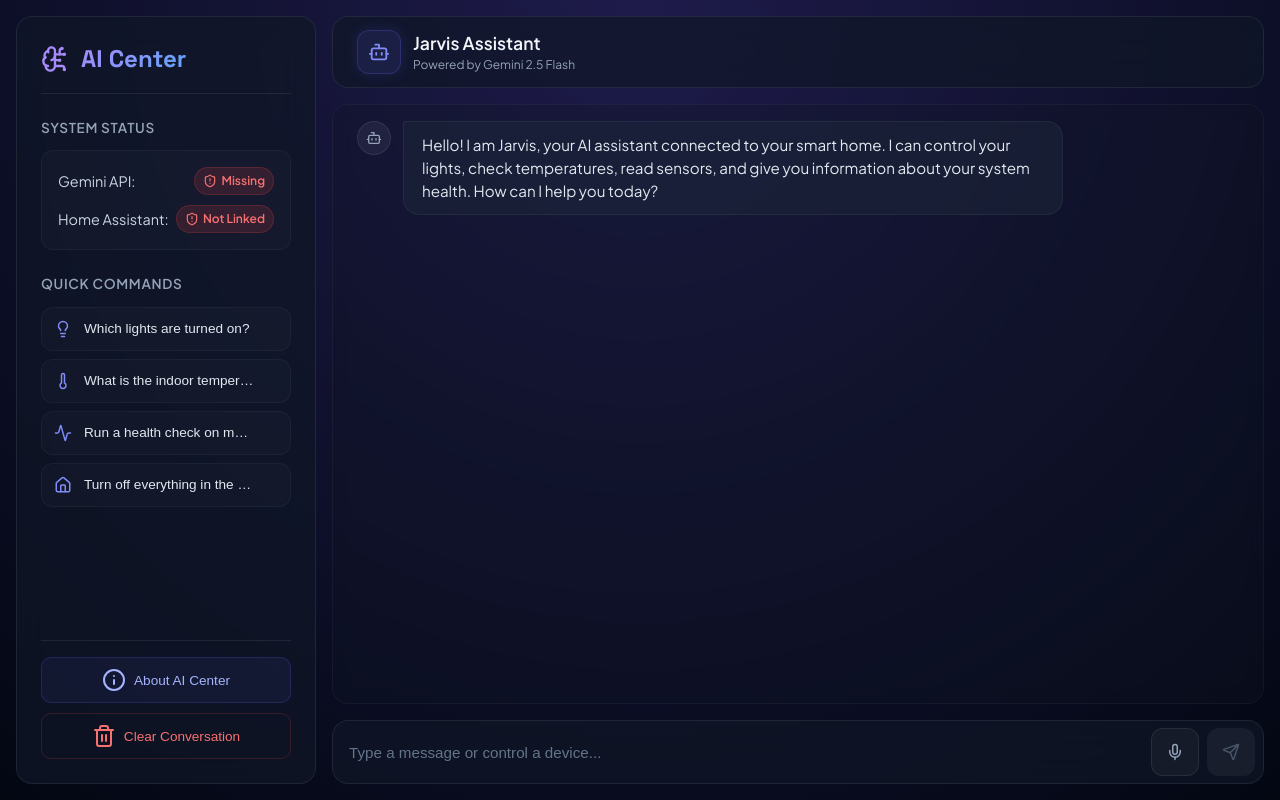
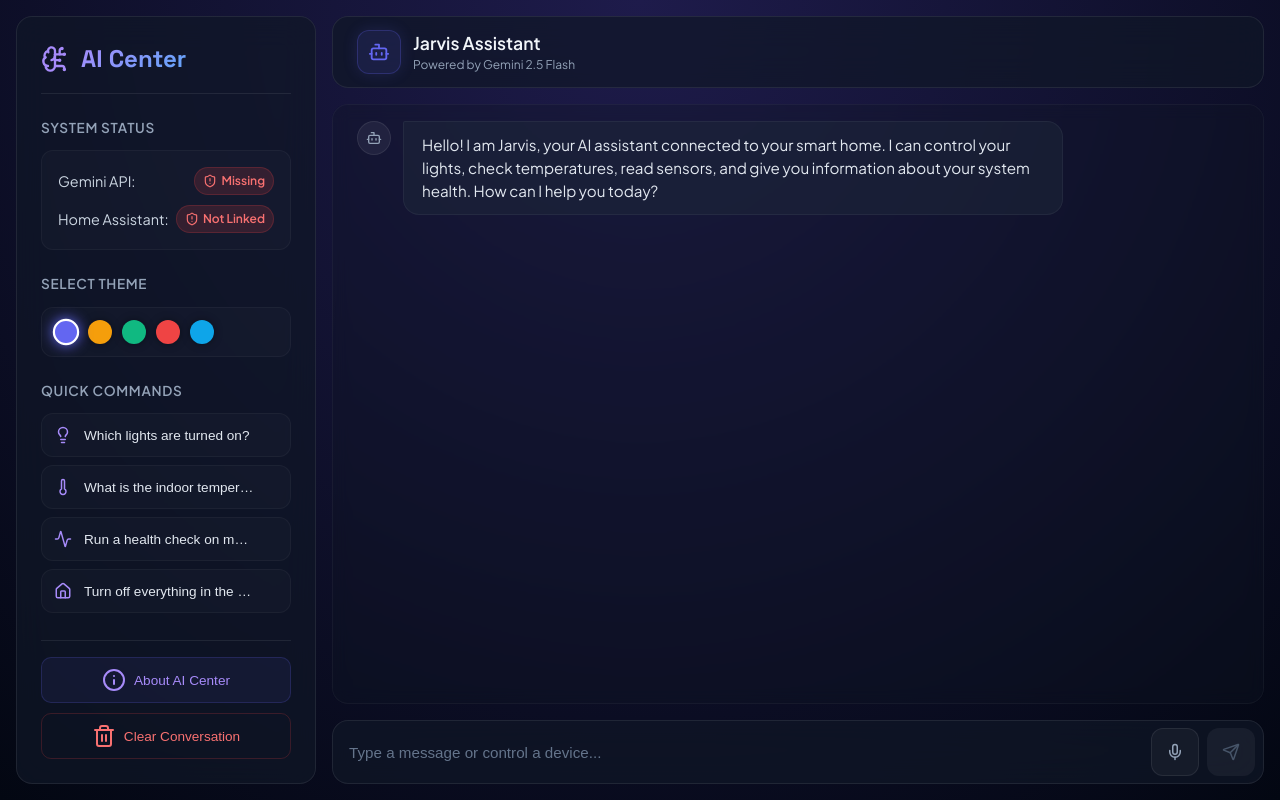
Before and after one commit to inzone1941-afk/AI-Center, a React (Vite) app in the folder ai-assistant/: page / in a window 1280 px wide. Built offline with nearby package versions, Linux system fonts and the light colour scheme; no server answers.

Commit message:
feat: implement 5 gorgeous color themes (Indigo, Amber, Emerald, Crimson, Ocean Breeze) with live sidebar toggle and persistence

```diff
--- a/ai-assistant/config.yaml
+++ b/ai-assistant/config.yaml
@@ -1,5 +1,5 @@
 name: "AI Center Assistant"
-version: "1.2.1"
+version: "1.3.0"
 slug: "ai_center_assistant"
 description: "En intelligent AI-assistent (Jarvis) för ditt smarta hem drivet av Gemini 2.5."
 url: "https://github.com/inzone1941-afk/AI-Center"
--- a/ai-assistant/src/App.css
+++ b/ai-assistant/src/App.css
@@ -1,4 +1,14 @@
 .app-container {
+  /* Theme Variables (Default Indigo Natt) */
+  --theme-bg: radial-gradient(circle at 50% 0%, #1e1b4b 0%, #030712 100%);
+  --theme-accent: #6366f1;
+  --theme-accent-hover: #4f46e5;
+  --theme-accent-rgb: 99, 102, 241;
+  --theme-accent-sec: #a78bfa;
+  --theme-accent-grad: linear-gradient(135deg, #a78bfa 0%, #60a5fa 100%);
+  --theme-glass-bg: rgba(17, 24, 39, 0.7);
+  --theme-glass-border: rgba(255, 255, 255, 0.08);
+
   display: flex;
   width: 100vw;
   height: 100vh;
@@ -6,7 +16,52 @@
   box-sizing: border-box;
   gap: 16px;
   overflow: hidden;
-  background: radial-gradient(circle at 50% 0%, #1e1b4b 0%, #030712 100%);
+  background: var(--theme-bg);
+}
+
+/* Theme configurations */
+.app-container.theme-amber {
+  --theme-bg: radial-gradient(circle at 50% 0%, #201300 0%, #09090b 100%);
+  --theme-accent: #f59e0b;
+  --theme-accent-hover: #d97706;
+  --theme-accent-rgb: 245, 158, 11;
+  --theme-accent-sec: #f43f5e;
+  --theme-accent-grad: linear-gradient(135deg, #f59e0b 0%, #f43f5e 100%);
+  --theme-glass-bg: rgba(15, 15, 20, 0.85);
+  --theme-glass-border: rgba(245, 158, 11, 0.15);
+}
+
+.app-container.theme-emerald {
+  --theme-bg: radial-gradient(circle at 50% 0%, #022c22 0%, #020617 100%);
+  --theme-accent: #10b981;
+  --theme-accent-hover: #059669;
+  --theme-accent-rgb: 16, 185, 129;
+  --theme-accent-sec: #34d399;
+  --theme-accent-grad: linear-gradient(135deg, #34d399 0%, #06b6d4 100%);
+  --theme-glass-bg: rgba(15, 23, 42, 0.75);
+  --theme-glass-border: rgba(16, 185, 129, 0.12);
+}
+
+.app-container.theme-crimson {
+  --theme-bg: radial-gradient(circle at 50% 0%, #450a0a 0%, #09090b 100%);
+  --theme-accent: #ef4444;
+  --theme-accent-hover: #dc2626;
+  --theme-accent-rgb: 239, 68, 68;
+  --theme-accent-sec: #f43f5e;
+  --theme-accent-grad: linear-gradient(135deg, #ef4444 0%, #ec4899 100%);
+  --theme-glass-bg: rgba(18, 18, 24, 0.85);
+  --theme-glass-border: rgba(239, 68, 68, 0.12);
+}
+
+.app-container.theme-sky {
+  --theme-bg: radial-gradient(circle at 50% 0%, #0c4a6e 0%, #020617 100%);
+  --theme-accent: #0ea5e9;
+  --theme-accent-hover: #0284c7;
+  --theme-accent-rgb: 14, 165, 233;
+  --theme-accent-sec: #38bdf8;
+  --theme-accent-grad: linear-gradient(135deg, #38bdf8 0%, #818cf8 100%);
+  --theme-glass-bg: rgba(15, 23, 42, 0.75);
+  --theme-glass-border: rgba(14, 165, 233, 0.12);
 }
 
 /* Sidebar Styles */
@@ -32,7 +87,7 @@
 .brand-icon {
   width: 28px;
   height: 28px;
-  color: #a78bfa;
+  color: var(--theme-accent-sec);
 }
 
 .brand h2 {
@@ -40,7 +95,7 @@
   margin: 0;
   font-size: 1.5rem;
   font-weight: 700;
-  background: linear-gradient(135deg, #a78bfa 0%, #60a5fa 100%);
+  background: var(--theme-accent-grad);
   -webkit-background-clip: text;
   -webkit-text-fill-color: transparent;
 }
@@ -93,9 +148,9 @@
 }
 
 .badge.success {
-  background: rgba(16, 185, 129, 0.15);
-  color: #34d399;
-  border: 1px solid rgba(16, 185, 129, 0.2);
+  background: rgba(var(--theme-accent-rgb), 0.15);
+  color: var(--theme-accent);
+  border: 1px solid rgba(var(--theme-accent-rgb), 0.2);
 }
 
 .badge.danger {
@@ -144,7 +199,7 @@
   width: 16px;
   height: 16px;
   animation: spin 1.5s linear infinite;
-  color: #6366f1;
+  color: var(--theme-accent);
 }
 
 @keyframes spin {
@@ -182,15 +237,15 @@
 }
 
 .quick-btn:hover {
-  background: rgba(99, 102, 241, 0.08);
-  border-color: rgba(99, 102, 241, 0.3);
+  background: rgba(var(--theme-accent-rgb), 0.08);
+  border-color: rgba(var(--theme-accent-rgb), 0.3);
   transform: translateX(4px);
 }
 
 .quick-btn .btn-icon {
   width: 18px;
   height: 18px;
-  color: #818cf8;
+  color: var(--theme-accent-sec);
   flex-shrink: 0;
 }
 
@@ -207,7 +262,7 @@
   opacity: 0;
   transform: translateX(-4px);
   transition: all 0.2s ease;
-  color: #818cf8;
+  color: var(--theme-accent-sec);
 }
 
 .quick-btn:hover .arrow {
@@ -231,19 +286,19 @@
   gap: 8px;
   width: 100%;
   padding: 10px;
-  background: rgba(99, 102, 241, 0.08);
-  border: 1px solid rgba(99, 102, 241, 0.2);
+  background: rgba(var(--theme-accent-rgb), 0.08);
+  border: 1px solid rgba(var(--theme-accent-rgb), 0.2);
   border-radius: 10px;
-  color: #a5b4fc;
+  color: var(--theme-accent-sec);
   cursor: pointer;
   transition: all 0.2s ease;
   font-size: 0.85rem;
 }
 
 .about-btn:hover {
-  background: rgba(99, 102, 241, 0.15);
-  border-color: rgba(99, 102, 241, 0.4);
-  color: #c7d2fe;
+  background: rgba(var(--theme-accent-rgb), 0.15);
+  border-color: rgba(var(--theme-accent-rgb), 0.4);
+  color: #ffffff;
 }
 
 .clear-btn {
@@ -294,14 +349,14 @@
   width: 42px;
   height: 42px;
   border-radius: 12px;
-  background: rgba(99, 102, 241, 0.12);
-  border: 1px solid rgba(99, 102, 241, 0.25);
+  background: rgba(var(--theme-accent-rgb), 0.12);
+  border: 1px solid rgba(var(--theme-accent-rgb), 0.25);
   display: flex;
   align-items: center;
   justify-content: center;
-  color: #818cf8;
+  color: var(--theme-accent);
   flex-shrink: 0;
-  box-shadow: 0 0 15px rgba(99, 102, 241, 0.15);
+  box-shadow: 0 0 15px rgba(var(--theme-accent-rgb), 0.15);
 }
 
 .avatar-icon {
@@ -370,8 +425,8 @@
 }
 
 .user-wrapper .message-avatar {
-  background: rgba(99, 102, 241, 0.2);
-  border-color: rgba(99, 102, 241, 0.4);
+  background: rgba(var(--theme-accent-rgb), 0.2);
+  border-color: rgba(var(--theme-accent-rgb), 0.4);
 }
 
 .message-bubble {
@@ -389,7 +444,7 @@
 }
 
 .user-bubble {
-  background: linear-gradient(135deg, #6366f1 0%, #4f46e5 100%);
+  background: linear-gradient(135deg, var(--theme-accent) 0%, var(--theme-accent-hover) 100%);
   border: 1px solid rgba(255, 255, 255, 0.1);
   border-top-right-radius: 2px;
   color: #ffffff;
@@ -519,7 +574,7 @@
   width: 48px;
   height: 48px;
   border-radius: 12px;
-  background: linear-gradient(135deg, #6366f1 0%, #4f46e5 100%);
+  background: linear-gradient(135deg, var(--theme-accent) 0%, var(--theme-accent-hover) 100%);
   border: none;
   color: white;
   display: flex;
@@ -531,7 +586,7 @@
 
 .send-btn:hover:not(:disabled) {
   transform: scale(1.05);
-  box-shadow: 0 0 12px rgba(99, 102, 241, 0.4);
+  box-shadow: 0 0 12px rgba(var(--theme-accent-rgb), 0.4);
 }
 
 .send-btn:disabled {
@@ -794,6 +849,39 @@
   }
 }
 
+/* Theme Selector styles */
+.theme-selector {
+  display: flex;
+  gap: 10px;
+  padding: 12px;
+  background: rgba(255, 255, 255, 0.02);
+  border: 1px solid rgba(255, 255, 255, 0.04);
+  border-radius: 12px;
+  align-items: center;
+  justify-content: flex-start;
+}
+
+.theme-dot {
+  width: 24px;
+  height: 24px;
+  border-radius: 50%;
+  border: 2px solid transparent;
+  cursor: pointer;
+  transition: all 0.2s ease;
+  padding: 0;
+  box-shadow: 0 0 8px rgba(0, 0, 0, 0.4);
+}
+
+.theme-dot:hover {
+  transform: scale(1.15);
+}
+
+.theme-dot.active {
+  border-color: #ffffff;
+  transform: scale(1.1);
+  box-shadow: 0 0 12px var(--theme-accent);
+}
+
 /* Modal styles */
 .modal-backdrop {
   position: fixed;
--- a/ai-assistant/src/App.jsx
+++ b/ai-assistant/src/App.jsx
@@ -26,6 +26,7 @@ const translations = {
     errorCommunication: 'Något gick fel vid kommunikationen med AI:n.',
     systemError: 'Systemfel: Det gick inte att ansluta till serverns API.',
     subtitle: 'Drivs av Gemini 2.5 Flash',
+    selectTheme: 'Välj Tema',
     about: 'Om AI Center',
     aboutTitle: 'Om AI Center & Jarvis',
     projectDesc: 'AI Center Assistant (Jarvis) är en avancerad och skräddarsydd AI-assistent integrerad direkt i ditt Home Assistant-smarta hem. Drivs av Google Gemini för intelligent styrning av dina enheter via röst och text.',
@@ -57,6 +58,7 @@ const translations = {
     errorCommunication: 'Something went wrong communicating with the AI.',
     systemError: 'System Error: Could not connect to the server API.',
     subtitle: 'Powered by Gemini 2.5 Flash',
+    selectTheme: 'Select Theme',
     about: 'About AI Center',
     aboutTitle: 'About AI Center & Jarvis',
     projectDesc: 'AI Center Assistant (Jarvis) is an advanced custom AI assistant integrated directly into your Home Assistant smart home. Powered by Google Gemini for intelligent control of your devices using voice and text.',
@@ -151,6 +153,7 @@ function App() {
   const [loading, setLoading] = useState(false);
   const [sidebarOpen, setSidebarOpen] = useState(false);
   const [aboutOpen, setAboutOpen] = useState(false);
+  const [theme, setTheme] = useState(localStorage.getItem('jarvis-theme') || 'indigo');
   const [isRecording, setIsRecording] = useState(false);
   const [isSpeechSupported] = useState(
     typeof window !== 'undefined' &&
@@ -165,6 +168,19 @@ function App() {
   });
 
   const messagesEndRef = useRef(null);
+
+  const themes = [
+    { id: 'indigo', nameSv: 'Indigo Natt', nameEn: 'Midnight Indigo', color: '#6366f1' },
+    { id: 'amber', nameSv: 'Bärnsten', nameEn: 'Cyberpunk Amber', color: '#f59e0b' },
+    { id: 'emerald', nameSv: 'Smaragd', nameEn: 'Emerald Forest', color: '#10b981' },
+    { id: 'crimson', nameSv: 'Krimsonröd', nameEn: 'Crimson Eclipse', color: '#ef4444' },
+    { id: 'sky', nameSv: 'Havsbris', nameEn: 'Ocean Breeze', color: '#0ea5e9' }
+  ];
+
+  const changeTheme = (newTheme) => {
+    setTheme(newTheme);
+    localStorage.setItem('jarvis-theme', newTheme);
+  };
 
   // Suggested quick prompts in Swedish
   const quickPrompts = [
@@ -302,7 +318,7 @@ function App() {
   };
 
   return (
-    <div className="app-container">
+    <div className={`app-container theme-${theme}`}>
       {sidebarOpen && (
         <div className="sidebar-backdrop" onClick={() => setSidebarOpen(false)} />
       )}
@@ -356,6 +372,23 @@ function App() {
               )}
             </div>
           )}
+        </div>
+
+        {/* Theme Selector */}
+        <div className="status-card">
+          <h3>{t.selectTheme}</h3>
+          <div className="theme-selector">
+            {themes.map((th) => (
+              <button
+                key={th.id}
+                onClick={() => changeTheme(th.id)}
+                className={`theme-dot ${theme === th.id ? 'active' : ''}`}
+                style={{ backgroundColor: th.color }}
+                title={lang === 'sv' ? th.nameSv : th.nameEn}
+                aria-label={lang === 'sv' ? th.nameSv : th.nameEn}
+              />
+            ))}
+          </div>
         </div>
 
         {/* Quick action buttons */}
--- a/ai-assistant/src/index.css
+++ b/ai-assistant/src/index.css
@@ -48,11 +48,10 @@ body {
   background: rgba(255, 255, 255, 0.2);
 }
 
-/* Glassmorphism panel styling */
 .glass-panel {
-  background: rgba(17, 24, 39, 0.7);
+  background: var(--theme-glass-bg, rgba(17, 24, 39, 0.7));
   backdrop-filter: blur(16px);
-  border: 1px solid rgba(255, 255, 255, 0.08);
+  border: 1px solid var(--theme-glass-border, rgba(255, 255, 255, 0.08));
   border-radius: 16px;
 }
 
```
